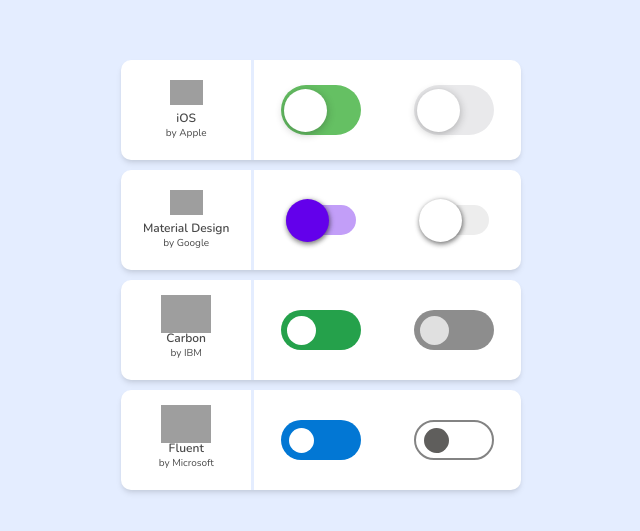
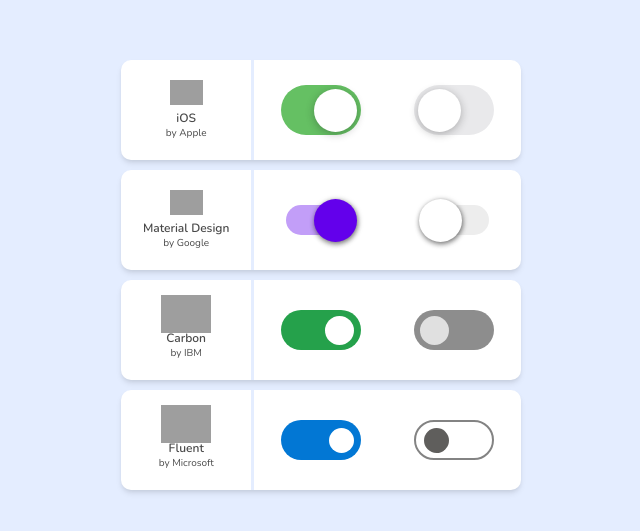
Before and after one commit to FabianXRL16/Toggle-Switch, a website: page index.html in a window 1280 px wide. Shown: the part 125-656 px from the top of the page, without its empty margins (319-959 px from the left). Drawn offline with nearby package versions, Linux system fonts and the light colour scheme; grey boxes are pictures that could not be loaded.

Commit message:
Switch active for default change of location

```diff
--- a/index.html
+++ b/index.html
@@ -22,10 +22,10 @@
         </div>
         <div class="content">
           <div class="containerSwitchIOS switchOnIOS">
-            <button class="btnIOS btn"></button>
+            <button class="onIOS btnIOS btn"></button>
           </div>
           <div class="containerSwitchIOS switchOffIOS">
-            <button class="btnIOS btn"></button>
+            <button class="offIOS btnIOS btn"></button>
           </div>
         </div>
       </section>
--- a/style.css
+++ b/style.css
@@ -87,7 +87,7 @@
     border-radius: 30px;
     display: flex;
     align-items: center;
-    padding: 0 3px;
+    padding: 0 4px;
     box-sizing: border-box;
 }
 
@@ -103,6 +103,14 @@
     width: 43px;
     background-color: #FFF;
     box-shadow: rgba(27, 27, 27, 0.3) 0px 2px 8px 0px;
+}
+
+.onIOS{
+    transform: translateX(29px);
+    transition: .3s;
+}
+
+.offIOS{
 }
 
 /* Material Design */
@@ -129,6 +137,8 @@
 
 .onMD{
     background-color: #6300eb;
+    transform: translateX(28px);
+    transition: .3s;
 }
 
 .offMD{
@@ -160,6 +170,8 @@
 
 .onC{
     background-color: #FFF;
+    transform: translateX(38px);
+    transition: .3s;
 }
 
 .offC{
@@ -192,6 +204,8 @@
 
 .onF{
     background-color: #FFF;
+    transform: translateX(40px);
+    transition: .3s;
 }
 
 .offF{
```
